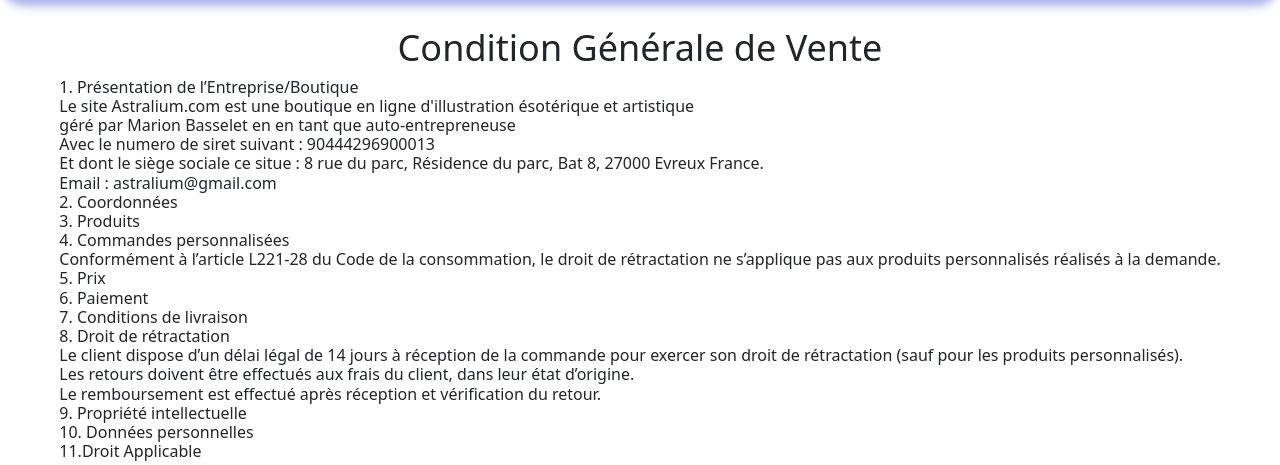
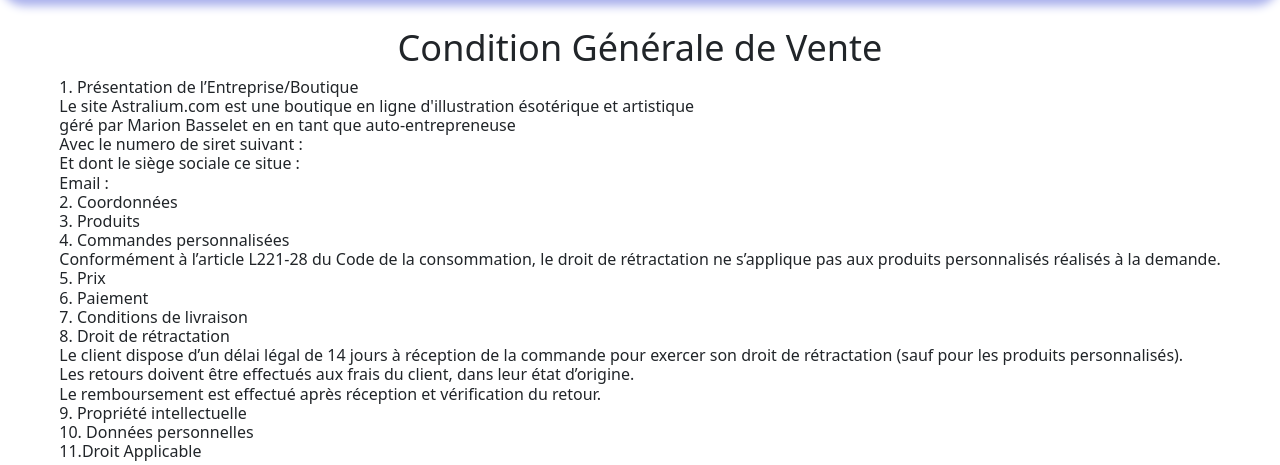
Before and after one commit to Rikkette/Astralium, a PHP site: page /conditions_generales_de_vente.php in a window 1280 px wide. Shown: the part 206-671 px from the top of the page. Run offline with PHP 8.4, Linux system fonts and the light colour scheme; the visitor is signed in with stand-in values (Sample User, id 1); data that the repository does not hold is empty.

Commit message:
Update conditions_generales_de_vente.php

```diff
--- a/conditions_generales_de_vente.php
+++ b/conditions_generales_de_vente.php
@@ -12,9 +12,9 @@
         1. Présentation de l’Entreprise/Boutique <br>
         Le site Astralium.com est une boutique en ligne d'illustration ésotérique et artistique<br>
         géré par Marion Basselet en en tant que auto-entrepreneuse <br>
-        Avec le numero de siret suivant : 90444296900013 <br>
-        Et dont le siège sociale ce situe : 8 rue du parc, Résidence du parc, Bat 8, 27000 Evreux France. <br>
-        Email : astralium@gmail.com <br>
+        Avec le numero de siret suivant : <br>
+        Et dont le siège sociale ce situe :  <br>
+        Email :  <br>
 
         2. Coordonnées <br>
 
```
